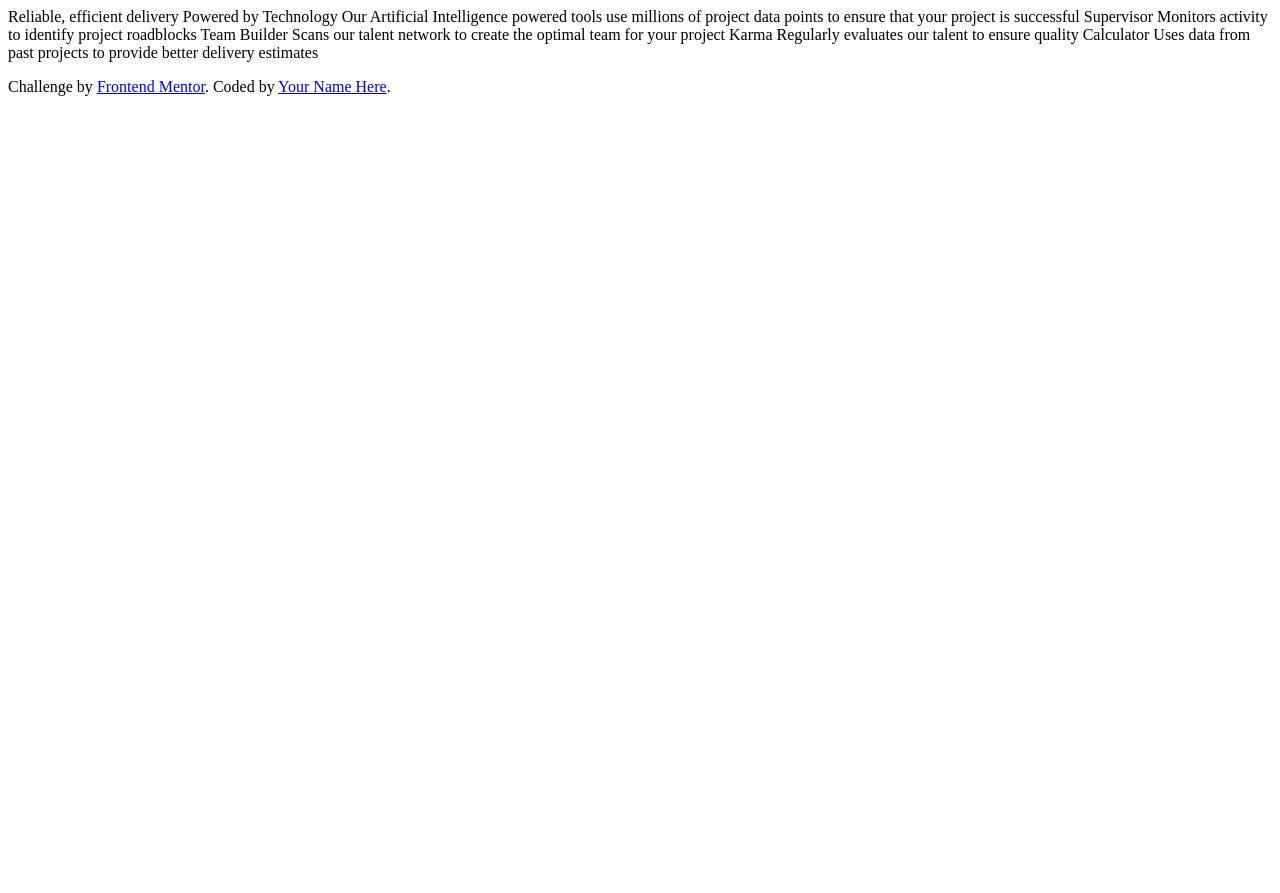
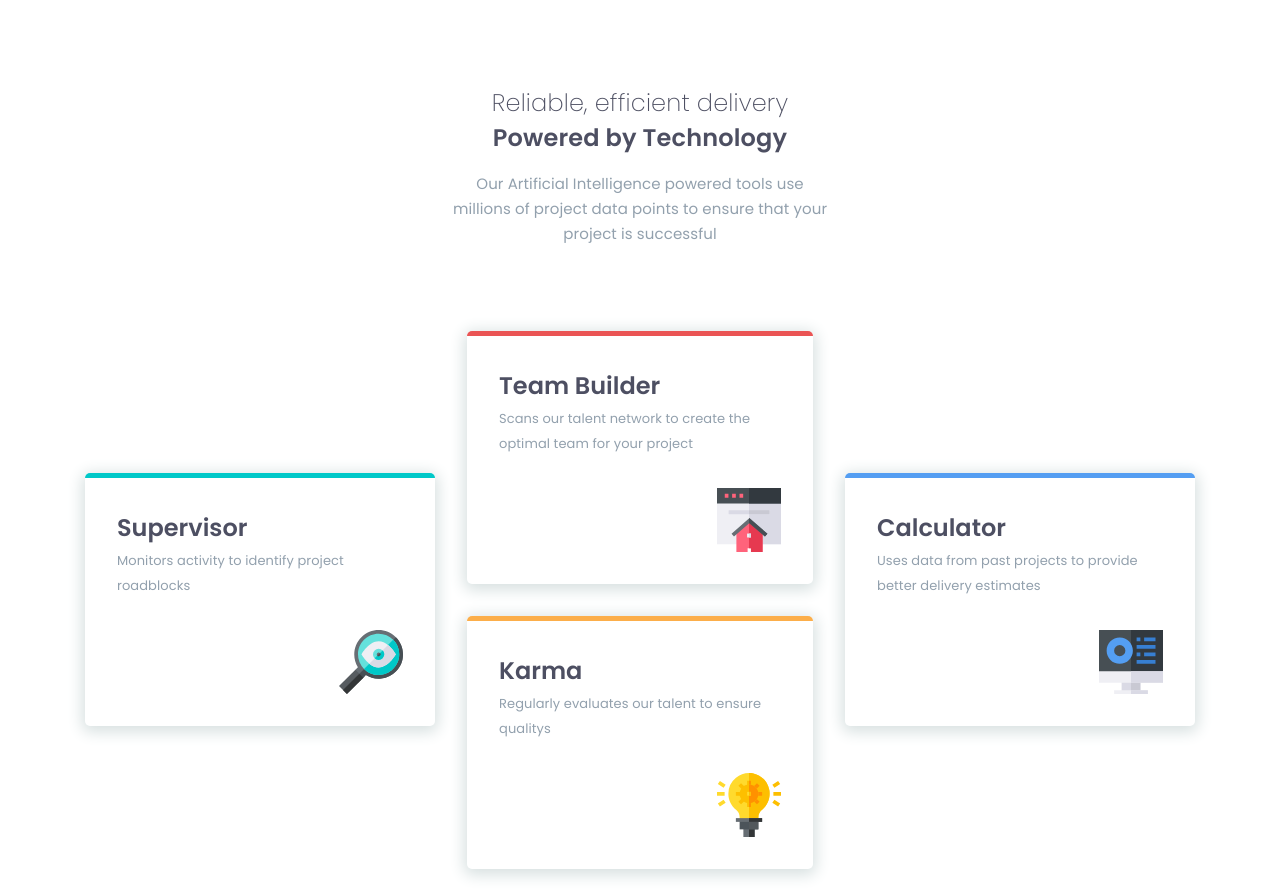
Before and after one commit to gina-wang-1021/four-card-feature-section-master, a plain HTML site: page index.html in a window 1280 px wide. Before the commit the page ends 800 px from the top, so only its background shows below. Drawn offline with Linux system fonts and the light colour scheme.

Commit message:
Completed Project

```diff
--- a/index.html
+++ b/index.html
@@ -6,36 +6,51 @@
 
   <link rel="icon" type="image/png" sizes="32x32" href="./images/favicon-32x32.png">
   <link rel="stylesheet" href="./styles.css">
+  <link rel="preconnect" href="https://fonts.googleapis.com">
+  <link rel="preconnect" href="https://fonts.gstatic.com" crossorigin>
+  <link href="https://fonts.googleapis.com/css2?family=Poppins:ital,wght@0,100;0,200;0,300;0,400;0,500;0,600;0,700;0,800;0,900;1,100;1,200;1,300;1,400;1,500;1,600;1,700;1,800;1,900&display=swap" rel="stylesheet">
 
   <title>Frontend Mentor | Four card feature section</title>
 
 </head>
 <body>
-
-  Reliable, efficient delivery
-  Powered by Technology
-
-  Our Artificial Intelligence powered tools use millions of project data points
-  to ensure that your project is successful
-
-  Supervisor
-  Monitors activity to identify project roadblocks
-
-  Team Builder
-  Scans our talent network to create the optimal team for your project
-
-  Karma
-  Regularly evaluates our talent to ensure quality
-
-  Calculator
-  Uses data from past projects to provide better delivery estimates
-
-
-  <footer>
-    <p class="attribution">
-      Challenge by <a href="https://www.frontendmentor.io?ref=challenge" target="_blank">Frontend Mentor</a>.
-      Coded by <a href="#">Your Name Here</a>.
-    </p>
-  </footer>
+  <section class="all-text">
+    <p>Reliable, efficient delivery</p>
+    <h1>Powered by Technology</h1>
+    <p id="main-description">Our Artificial Intelligence powered tools use millions of project data points
+                                                                to ensure that your project is successful</p>
+  </section>
+  <section class="all-cards">
+    <div class="card" id="card1">
+      <h2 class="card__title">Supervisor</h2>
+      <p class="card__descrip">Monitors activity to identify project roadblocks</p>
+      <div class="flex__img">
+        <img src="./images/icon-supervisor.svg" alt="Supervisor">
+      </div>
+    </div>
+    <div class="desktop-column">
+      <div class="card" id="card2">
+        <h2 class="card__title">Team Builder</h2>
+        <p class="card__descrip">Scans our talent network to create the optimal team for your project</p>
+        <div class="flex__img">
+          <img src="./images/icon-team-builder.svg" alt="Supervisor">
+        </div>
+      </div>
+      <div class="card" id="card3">
+        <h2 class="card__title">Karma</h2>
+        <p class="card__descrip">Regularly evaluates our talent to ensure qualitys</p>
+        <div class="flex__img">
+          <img src="./images/icon-karma.svg" alt="Supervisor">
+        </div>
+      </div>
+    </div>
+    <div class="card" id="card4">
+      <h2 class="card__title">Calculator</h2>
+      <p class="card__descrip">Uses data from past projects to provide better delivery estimates</p>
+      <div class="flex__img">
+        <img src="./images/icon-calculator.svg" alt="Supervisor">
+      </div>
+    </div>
+  </section>
 </body>
 </html>
--- a/styles.css
+++ b/styles.css
@@ -0,0 +1,123 @@
+* *::before *::after {
+    box-sizing: border-box;
+}
+
+body {
+    margin: 0;
+    height: 100%;
+    font-family: "Poppins";
+    font-weight: 400;
+    color: #4D4F62;
+}
+
+.all-text {
+    margin: 5.3rem auto;
+    width: 80%;
+    max-width: 428px;
+    text-align: center;
+    letter-spacing: 0.17px;
+}
+
+.all-cards {
+    width: 80%;
+    max-width: 311px;
+    margin: 0 auto;
+}
+
+.card {
+    box-sizing: border-box;
+    padding: 2rem;
+    margin: 0 auto;
+    margin-bottom: 1.5rem;
+    box-shadow: 0 3px 15px 3px #d7e0e0;
+    border-width: 5px;
+    border-radius: 5px;
+    border-top-style: solid;
+}
+
+.card__title {
+    margin: 0;
+    font-weight: 600;
+}
+
+.card__descrip {
+    margin: 0.2rem 0 2rem 0;
+    font-size: 13px;
+    line-height: 25px;
+    letter-spacing: 0.09px;
+    color: #92A0AD;
+}
+
+.flex__img {
+    display: flex;
+    justify-content: flex-end;
+}
+
+.all-text p {
+    font-size: 1.5rem;
+    font-weight: 200;
+    margin: 0;
+}
+
+.all-text h1 {
+    font-size: 1.5rem;
+    font-weight: 600;
+    margin: 0;
+}
+
+#main-description {
+    font-size: 15px;
+    color: #92A0AD;
+    line-height: 25px;
+    font-weight: 400;
+    margin-top: 1rem;
+    letter-spacing: 0.1px;
+}
+
+#card1 {
+    border-top-color: #00C8C8;
+}
+
+#card2 {
+    border-top-color: #EA5454;
+}
+
+#card3 {
+    border-top-color: #FCAE4A;
+}
+
+#card4 {
+    border-top-color: #549EF2;
+}
+
+@media (min-width: 1120px){
+    .all-text {
+        font-size: 36px;
+        width: 30%;
+    }
+
+    .all-cards {
+        display: flex;
+        width: 100%;
+        max-width: 1110px;
+        align-items: center;
+        /* flex-wrap: wrap; */
+    }
+
+    .card {
+        max-width: 350px;
+    }
+
+    #card1 {
+        margin-right: 2rem;
+    }
+
+    #card2 {
+        margin-bottom: 2rem;
+        margin-right: 2rem;
+    }
+
+    #card3 {
+        margin-right: 2rem;
+    }
+}
```
